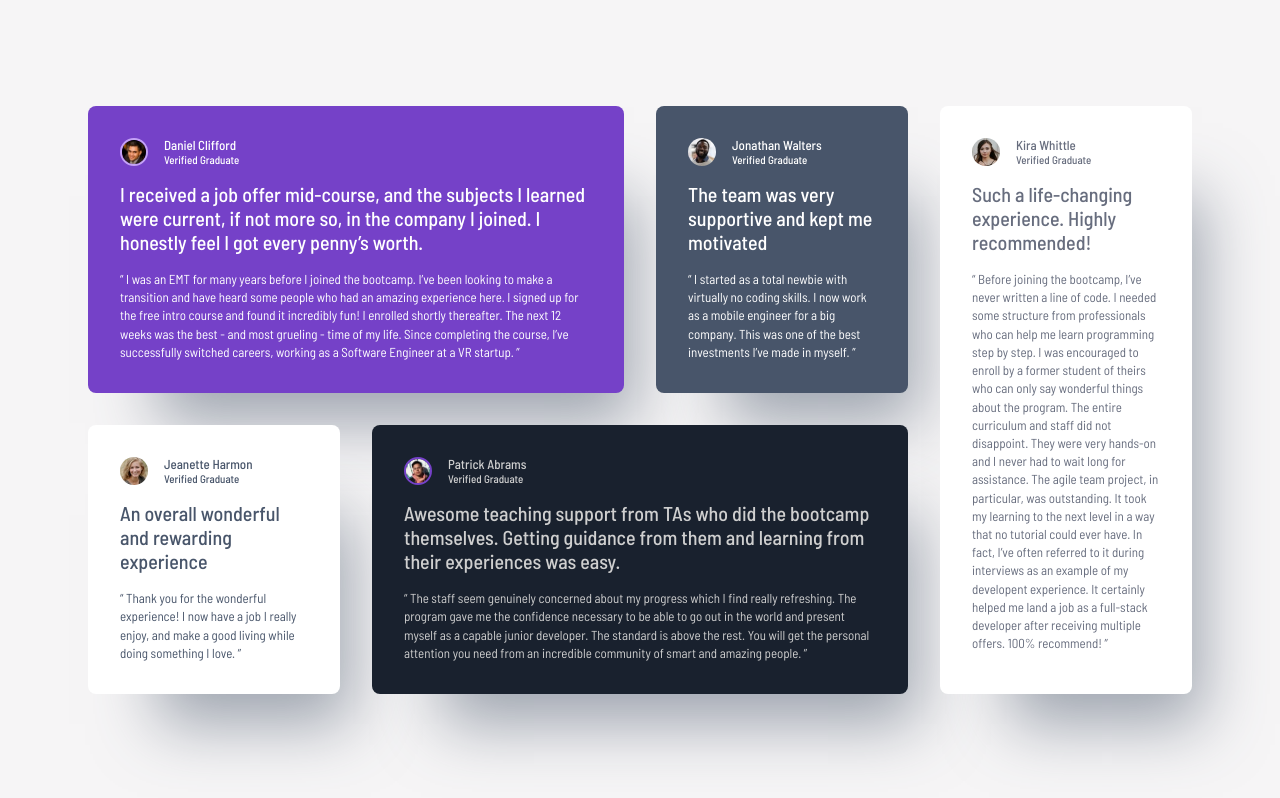
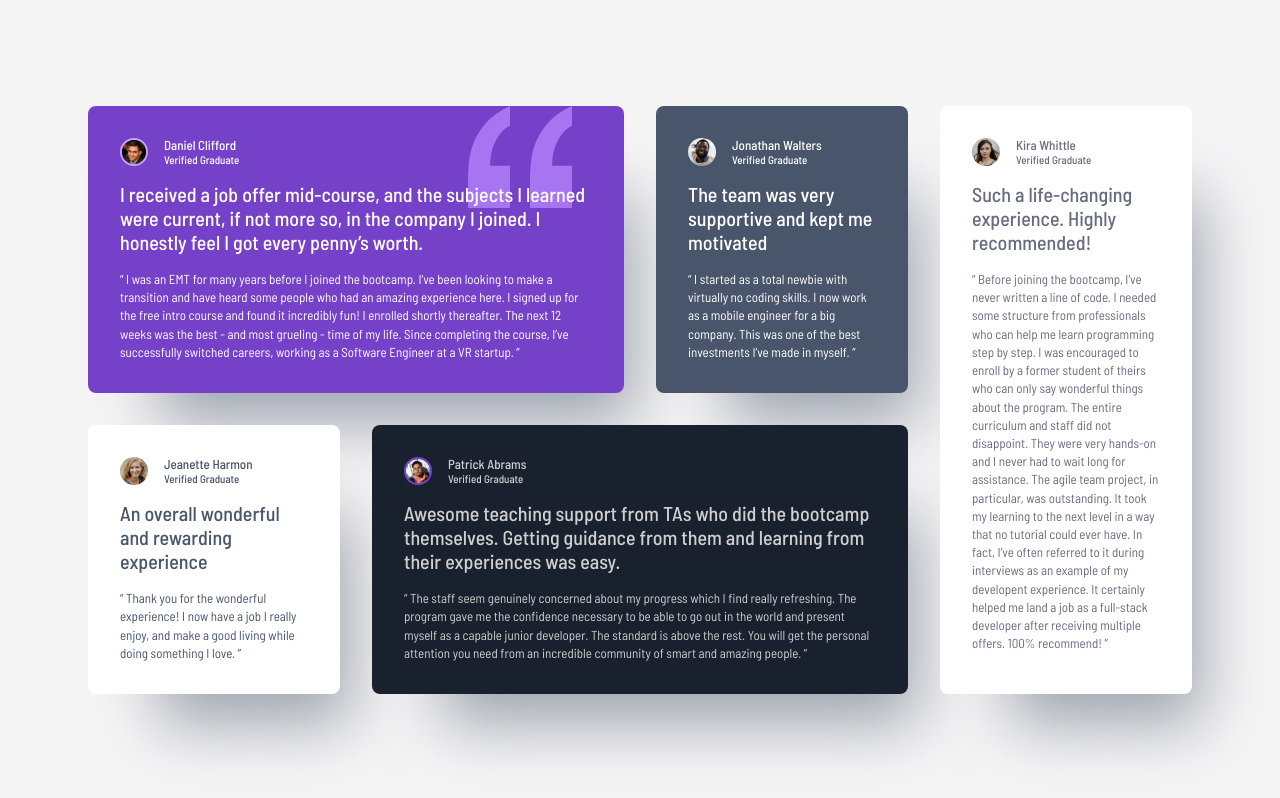
Before and after one commit to rainbowsurfer137/testimonials-grid-section, a plain HTML site: page index.html in a window 1280 px wide. Drawn offline with Linux system fonts and the light colour scheme; the site is published under a folder, as on GitHub Pages, so addresses that start at the root find nothing.

Commit message:
Fix background image paths in style.css for consistency

```diff
--- a/style.css
+++ b/style.css
@@ -156,7 +156,7 @@ img {
     }
 
         #daniel-clifford {
-        background-image: url("/images/bg-pattern-quotation.svg");
+        background-image: url("images/bg-pattern-quotation.svg");
         background-repeat: no-repeat;
         background-position: top right 30%;
         background-size: auto;
@@ -173,7 +173,7 @@ img {
     }
 
     #daniel-clifford {
-        background-image: url("/images/bg-pattern-quotation.svg");
+        background-image: url("images/bg-pattern-quotation.svg");
         background-repeat: no-repeat;
         background-position: top right 12%;
         background-size: auto;
```
